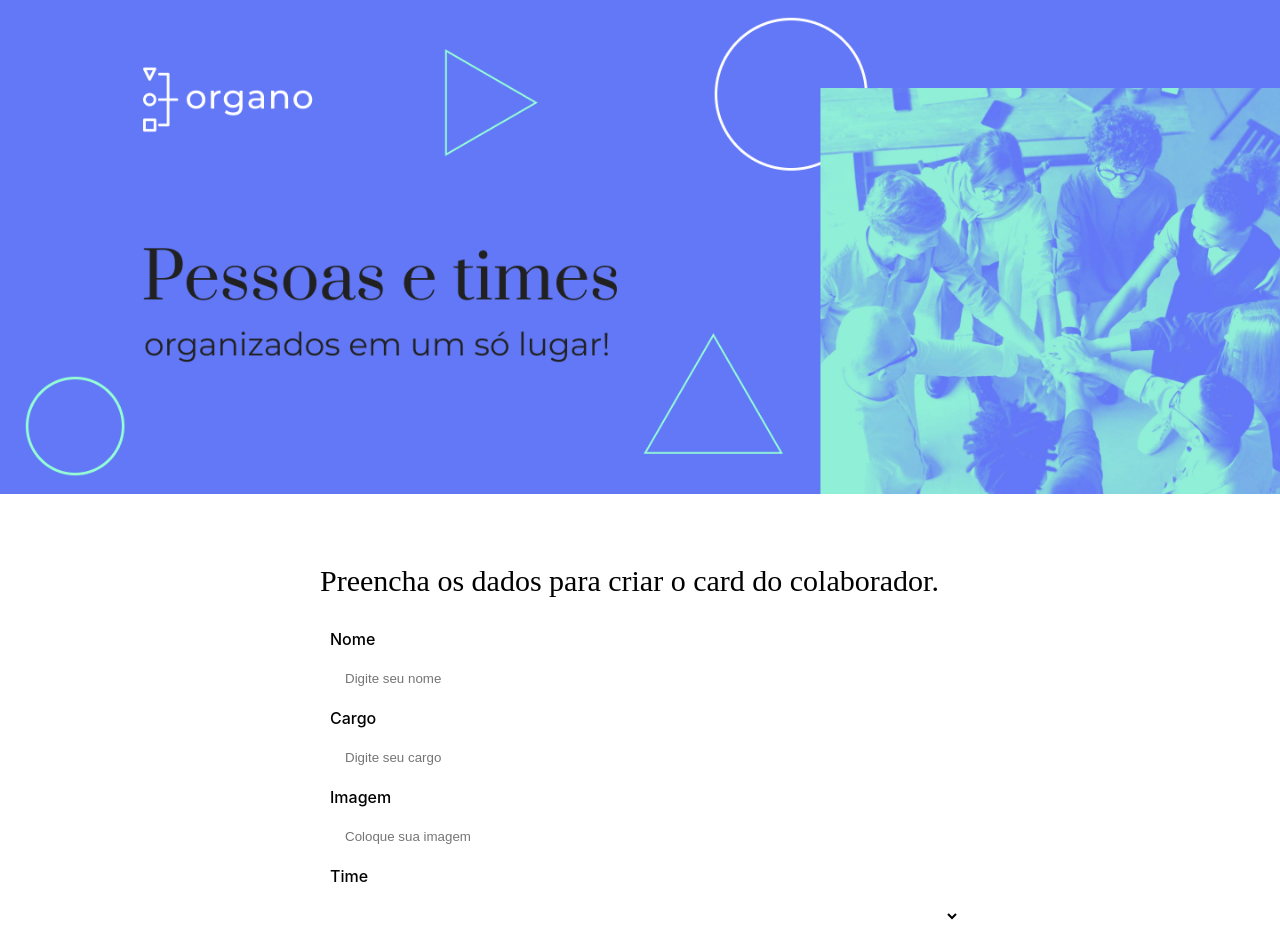
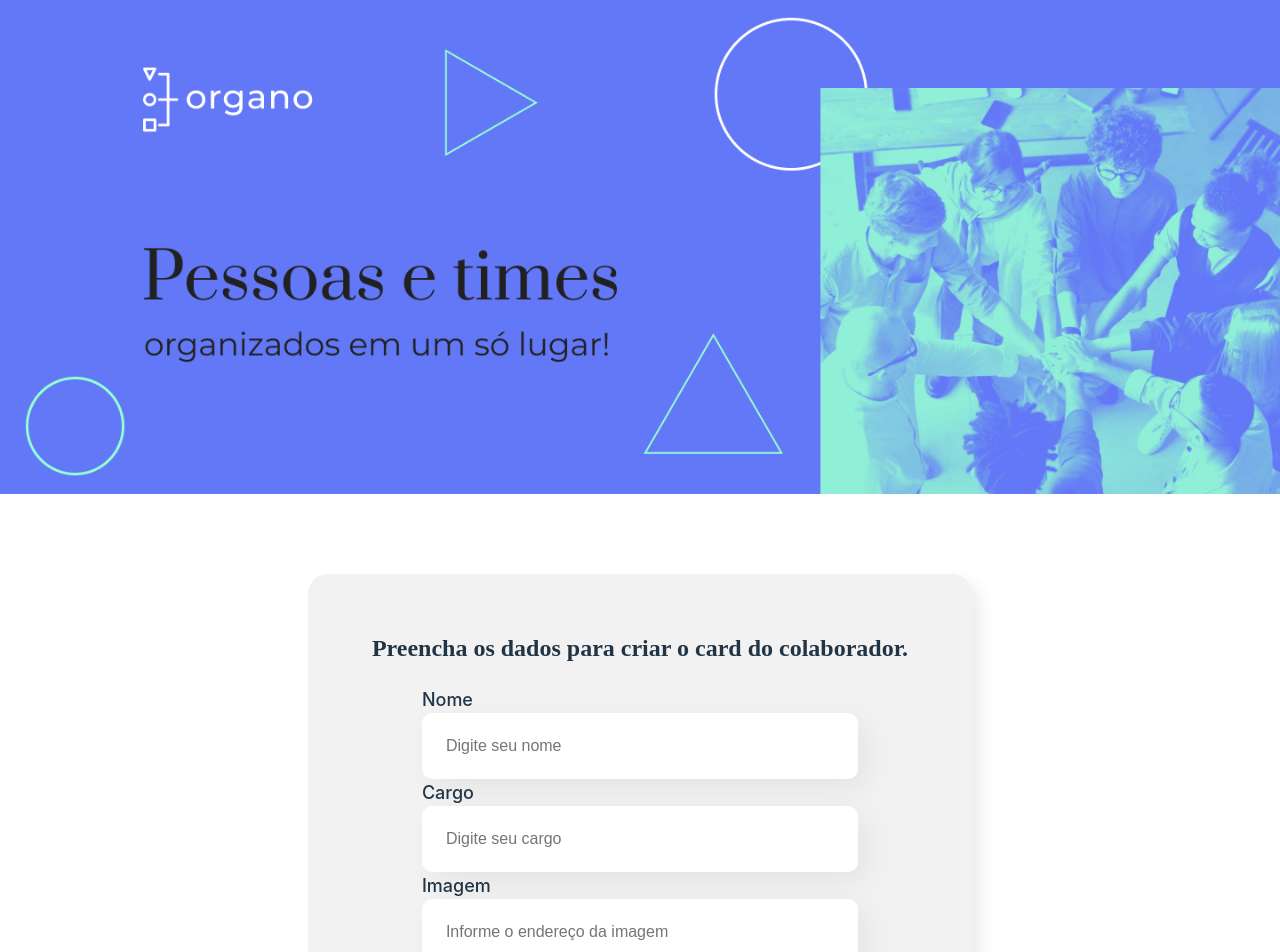
Before and after one commit to joaolincolnkihara/react.js, a React (Vite) app in the folder organo/: page / in a window 1280 px wide. Shown: the top 952 px of the page. Built offline with nearby package versions, Linux system fonts and the light colour scheme.

Commit message:
Adicionado: props e formulario

```diff
--- a/organo/src/App.jsx
+++ b/organo/src/App.jsx
@@ -1,6 +1,6 @@
 import { useState } from 'react'
 import Banner from './componente/Banner/Banner'
-import CampoTexto from './componente/CampoTexto'
+import Formulario from './componente/Formulario'
 
 function App() {
   const [count, setCount] = useState(0)
@@ -8,7 +8,7 @@ function App() {
   return (
     <>
       <Banner/>
-      <CampoTexto/>
+      <Formulario/>
     </>
   )
 }
--- a/organo/src/componente/CampoTexto/CampoTexto.css
+++ b/organo/src/componente/CampoTexto/CampoTexto.css
@@ -1,37 +1,20 @@
 .container{
-    width: 100vw;
     display: flex;
     justify-content: center;
-    align-items: center;
-}
-
-form{
-    display: flex;
     flex-flow: column nowrap;
-    justify-content: center;
-    color: black;
-    border-radius: 20px;
-    width: 50vw;
     padding: 0 50px 0 50px;
-    margin-top: 50px;
-}
-
-form h1{
-    font-family: 'Times New Roman', Times, serif;
-    font-size: 30px;
-    font-weight: normal;
 }
 
 form label{
-    font-size: 16px;
+    font-size: 18px;
     font-weight: 500 ;
-    margin: 10px;
 }
 
-.input{
-    background-color: white;
-    padding: 10px;
+input{
+    background-color: #FFF;
+    padding: 24px;
     border-radius: 10px;
     border: none;
-    margin-left: 15px;
+    box-shadow: 10px 10px 30px rgba(0, 0, 0, 0.06);
+    font-size: 16px;
 }
--- a/organo/src/componente/CampoTexto/index.jsx
+++ b/organo/src/componente/CampoTexto/index.jsx
@@ -1,21 +1,10 @@
 import "./CampoTexto.css"
 
-function CampoTexto(){
+function CampoTexto(props){
     return(
         <div className="container">
-            <form action="">
-                <h1>Preencha os dados para criar o card do colaborador.</h1>
-                <label for="inome">Nome</label>
-                    <input type="text" name="nome" id="inome" placeholder="Digite seu nome" class="input"/>
-                <label for="icargo">Cargo</label>
-                    <input type="text" name="cargo" id="icargo" placeholder="Digite seu cargo" class="input"/>
-                <label for="iimagem">Imagem</label>
-                    <input type="text" name="imagem" id="iimagem" placeholder="Coloque sua imagem" class="input"/>
-                <label for="itime">Time</label>
-                    <select name="time" id="itime" class="input">
-                        <option value="teste"></option>
-                    </select>
-            </form>
+                <label for="">{props.label}</label>
+                    <input type="text" name="" id="" placeholder={props.placeholder}/>
         </div>
     )
 }
--- /dev/null
+++ b/organo/src/componente/Formulario/Formulario.css
@@ -0,0 +1,17 @@
+.formulario{
+    display: flex;
+    justify-content: center;
+    margin: 80px 0;
+}
+
+.formulario form{
+    max-width: 80%;
+    background-color: #f2f2f2;
+    border-radius: 20px;
+    padding: 36px 64px;
+    box-shadow: 8px 8px 16px rgba(0, 0, 0, 0.08);
+}
+
+.formulario form h2{
+    font-family: 'Times New Roman', Times, serif;
+}
--- /dev/null
+++ b/organo/src/componente/Formulario/index.jsx
@@ -0,0 +1,17 @@
+import CampoTexto from '../CampoTexto'
+import './Formulario.css'
+
+function Formulario(){
+    return(
+        <section className='formulario'>
+            <form action="">
+                <h2>Preencha os dados para criar o card do colaborador.</h2>
+                <CampoTexto label='Nome' placeholder='Digite seu nome'/>
+                <CampoTexto label='Cargo' placeholder='Digite seu cargo'/>
+                <CampoTexto label='Imagem' placeholder='Informe o endereço da imagem'/>
+            </form>
+        </section>
+    )
+}
+
+export default Formulario
```
